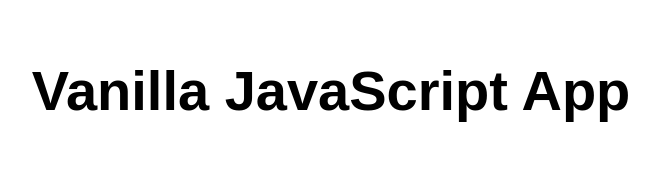
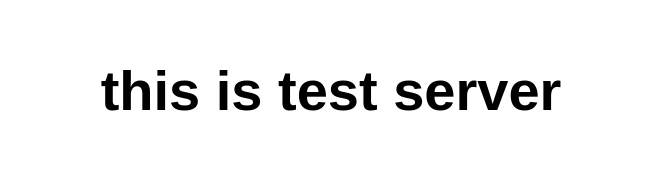
Before and after one commit to HaruguchiHiroto/redirect-test-app, a website: page src/index.html in a window 1280 px wide. Shown: the whole page, without its empty margins (309-968 px from the left). Drawn offline with Linux system fonts and the light colour scheme.

Commit message:
modified index.html

```diff
--- a/src/index.html
+++ b/src/index.html
@@ -10,7 +10,7 @@
 
 <body>
   <main>
-    <h1>Vanilla JavaScript App</h1>
+    <h1>this is test server</h1>
   </main>
 </body>
 
```
